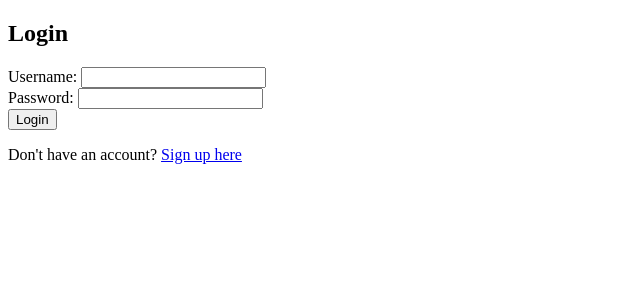
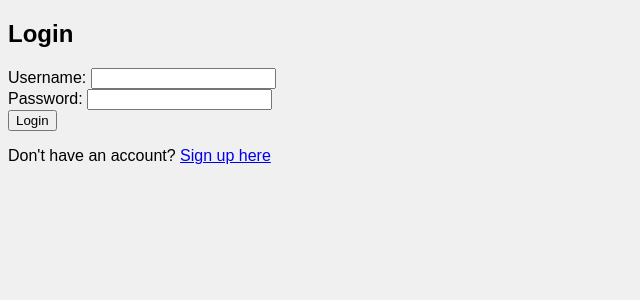
Before and after one commit to t0m0h1/SSD-2026-Assignment-1, a Flask app: page /login in a window 1280 px wide. Shown: the top 300 px of the page, without its empty margins (0-640 px from the left). Run offline with Flask 3, Linux system fonts and the light colour scheme.

Commit message:
Add stylesheet link to login page and begin styling

```diff
--- /dev/null
+++ b/static/style_login.css
@@ -0,0 +1,4 @@
+body {
+    background-color: #f0f0f0;
+    font-family: Arial, sans-serif;
+}
--- a/templates/login.html
+++ b/templates/login.html
@@ -4,9 +4,8 @@
     <meta charset="UTF-8">
     <meta name="viewport" content="width=device-width, initial-scale=1.0">
     <title>Login Page</title>
+    <link rel="stylesheet" href="../static/style_login.css">
 </head>
-<style>
-
 </style>
 <body>
     <h2>Login</h2>
```
